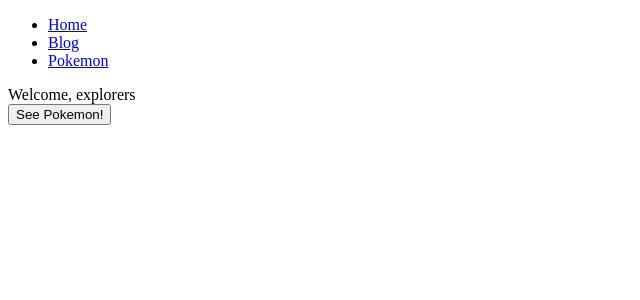
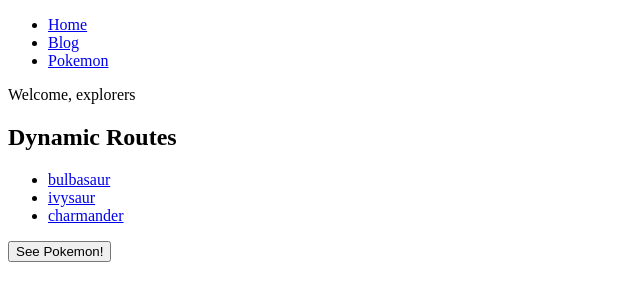
Before and after one commit to dskelton-cos/next-netlify-misson, a Next.js app: page / in a window 1280 px wide. Shown: the top 300 px of the page, without its empty margins (0-640 px from the left). Built offline with nearby package versions, Linux system fonts and the light colour scheme.

Commit message:
dynamic routes

```diff
--- a/pages/index.js
+++ b/pages/index.js
@@ -1,5 +1,5 @@
 import Head from "next/head";
-
+import Link from "next/link";
 import { useRouter } from "next/router";
 import Nav from "../components/Nav";
 
@@ -19,6 +19,25 @@ function Home() {
       <Nav />
       <div>Welcome, explorers</div>
 
+      <h2>Dynamic Routes</h2>
+      <ul>
+        <li>
+          <Link href="/pokemon/bulbasaur">
+            <a>bulbasaur</a>
+          </Link>
+        </li>
+        <li>
+          <Link href="/pokemon/ivysaur">
+            <a>ivysaur</a>
+          </Link>
+        </li>
+        <li>
+          <Link href="/pokemon/charmander">
+            <a>charmander</a>
+          </Link>
+        </li>
+      </ul>
+
       <button onClick={handleClick}>See Pokemon!</button>
     </>
   );
```
